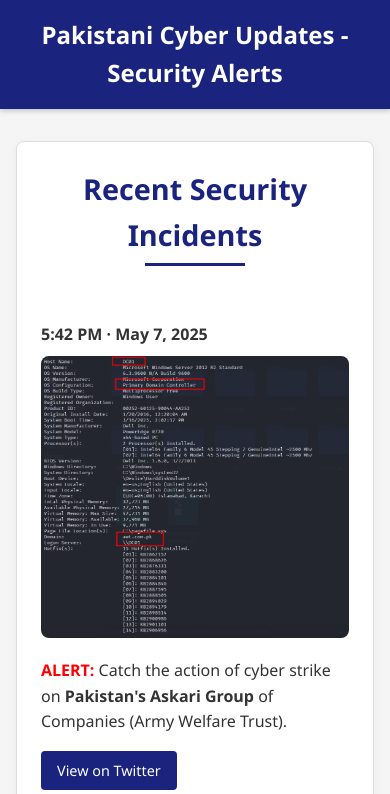
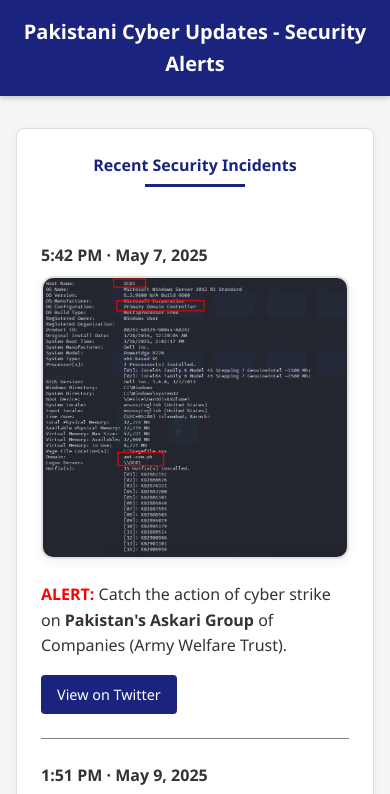
Before and after one commit to nothing454353/pakistani-cyber-updates, a plain HTML site: page index.html in a window 390 px wide. Shown: the top 794 px of the page. Drawn offline with Linux system fonts and the light colour scheme.

Commit message:
Add files via upload

```diff
--- a/index.html
+++ b/index.html
@@ -94,8 +94,16 @@
         width: 100%;
         max-height: 300px;
         object-fit: cover;
-        border-radius: 8px;
-        margin-bottom: 0.8rem;
+        border-radius: 12px; /* Slightly more rounded corners */
+        margin-bottom: 1rem; /* Increased spacing for visual breathing room */
+        border: 2px solid #e0e0e0; /* Softer light gray border */
+        box-shadow: 0 4px 12px rgba(0, 0, 0, 0.05); /* Subtle shadow for depth */
+        transition: transform 0.2s ease, box-shadow 0.2s ease;
+      }
+
+      .post-image:hover {
+        transform: scale(1.01); /* Slight zoom effect on hover */
+        box-shadow: 0 6px 18px rgba(0, 0, 0, 0.1); /* Enhance shadow on hover */
       }
 
       .post-timestamp {
@@ -199,6 +207,21 @@
 
         .posts-container {
           max-width: 100%;
+        }
+      }
+
+      /* Responsive Adjustments */
+      @media (max-width: 768px) {
+        .nav-title {
+          font-size: 1.25rem;
+        }
+
+        .feed-title {
+          font-size: 1rem;
+        }
+
+        .footer-text {
+          font-size: 0.7rem;
         }
       }
     </style>
```
